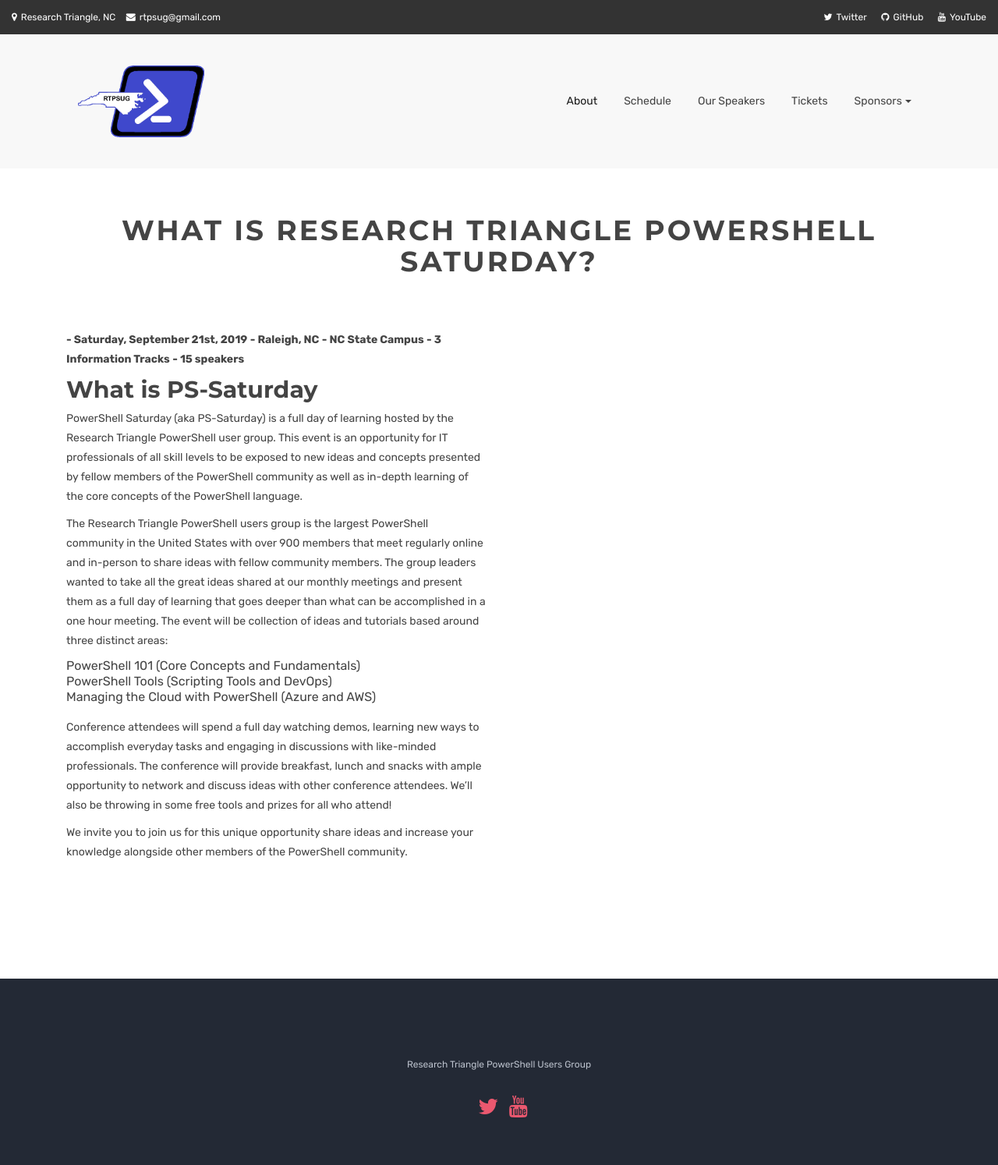
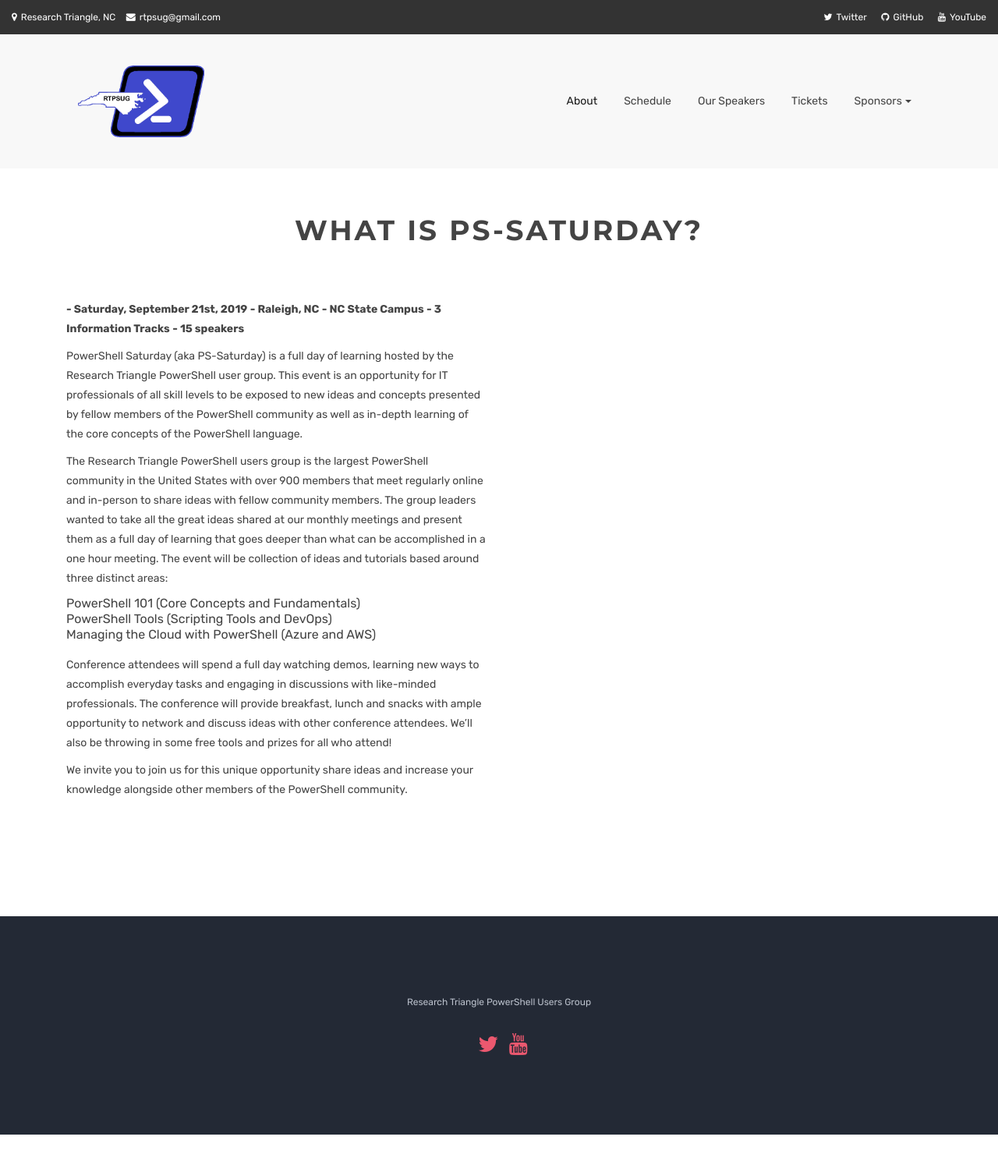
Before and after one commit to rtpsug/rtpsug.github.io, a Jekyll site: the page built from _pssaturday/aboutus.md, in a window 1280 px wide. Shown: the top 1494 px of the page at 78% size. Built offline with Jekyll 4.4.1, drawn with Linux system fonts in a browser that asks for light colours.

Commit message:
Update Tagline
in response to PBOSSMAN request:
"Can you move the header, "What is PS-Saturday" to the Tagline: . the page formatting uses this as the header?"

- Moved header from the top of markdown to the tagline.

```diff
--- a/_pssaturday/aboutus.md
+++ b/_pssaturday/aboutus.md
@@ -1,7 +1,7 @@
 ---
 layout : page2
 group : pssaturday-nav
-tagline: What is Research Triangle PowerShell Saturday?
+tagline: What is PS-Saturday?
 ---
 **- Saturday, September 21st, 2019**
 **- Raleigh, NC**
@@ -9,8 +9,6 @@ tagline: What is Research Triangle PowerShell Saturday?
 **- 3 Information Tracks**
 **- 15 speakers**
 
-
-## What is PS-Saturday
 
 PowerShell Saturday (aka PS-Saturday) is a full day of learning hosted by the Research Triangle PowerShell user group. This event is an opportunity for IT professionals of all skill levels to be exposed to new ideas and concepts presented by fellow members of the PowerShell community as well as in-depth learning of the core concepts of the PowerShell language.
 
```
